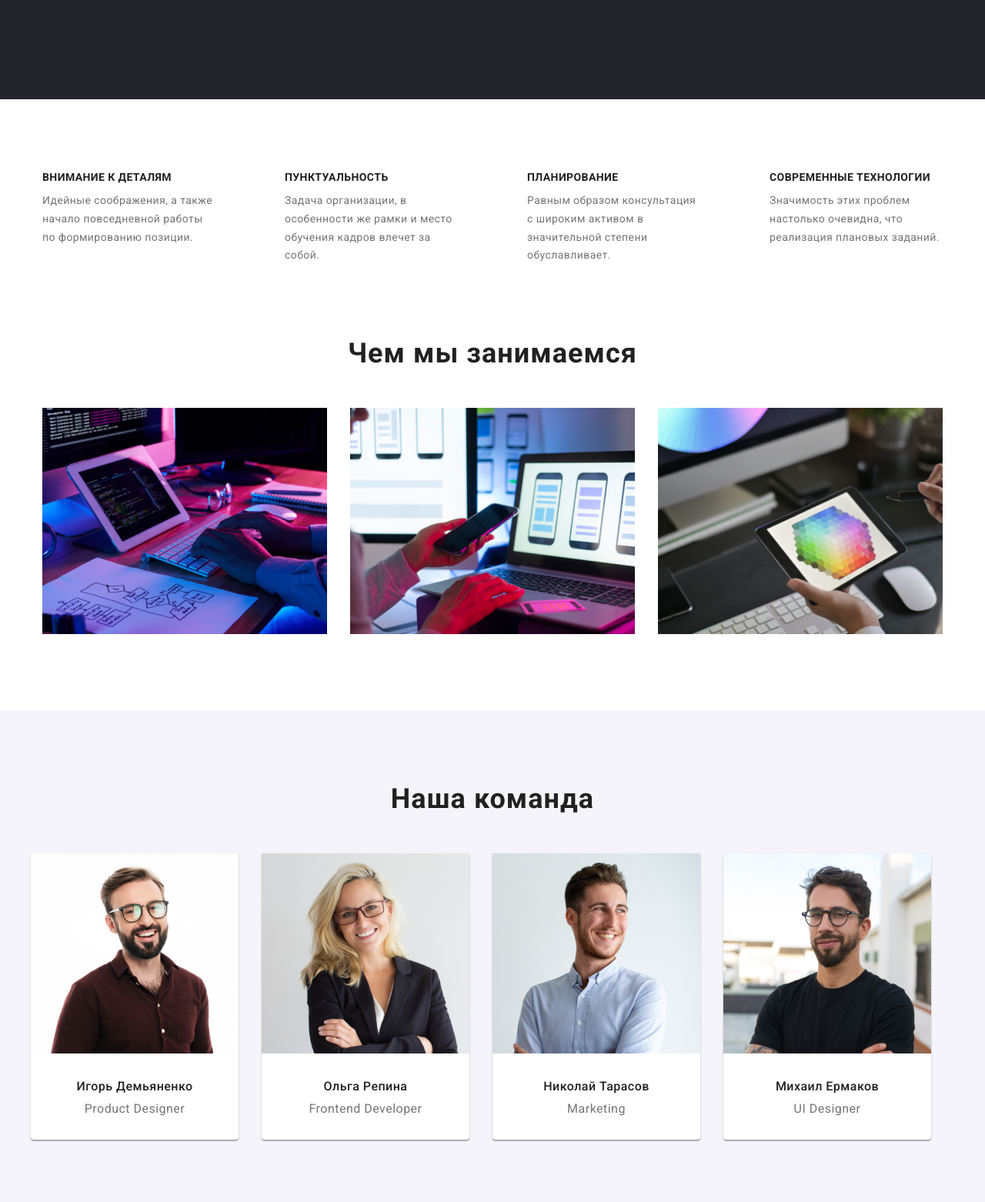
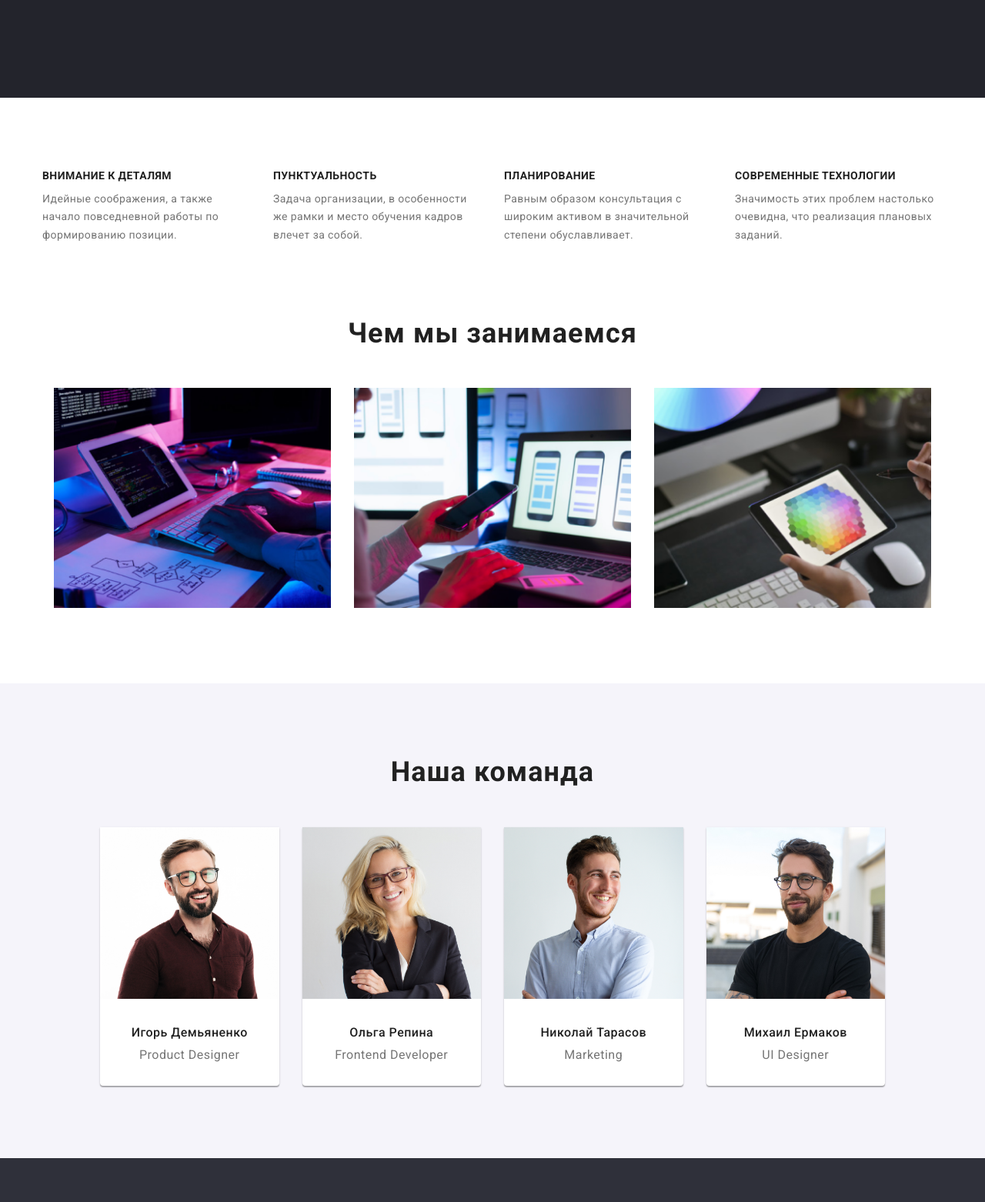
Before and after one commit to Tasadar2003/goit-markup-hw-03, a plain HTML site: page index.html in a window 1280 px wide. Shown: the part 560-2122 px from the top of the page at 77% size. Drawn offline with nearby package versions, Linux system fonts and the light colour scheme.

Commit message:
Add files via upload

```diff
--- a/css/styles.css
+++ b/css/styles.css
@@ -37,11 +37,16 @@ a {
 }
 
 ul,
-li,
 div,
-h2 {
+h2,
+p {
     margin: 0;
     padding: 0;
+}
+
+img {
+    width: 100%;
+    height: auto;
 }
 
 .navlink .current {
@@ -49,11 +54,15 @@ h2 {
 }
 
 .container {
-    width: 1230px;
+    width: 1200px;
     margin-left: auto;
     margin-right: auto;
     padding-left: 15px;
     padding-right: 15px;
+}
+
+.portfolio-main {
+    padding: 94px 0;
 }
 
 
@@ -90,17 +99,17 @@ header {
 }
 
 .navlink a {
+    display: block;
     font-weight: 500;
     font-size: 14px;
     line-height: 1.14;
     letter-spacing: 0.02em;
     color: var(--main-txt-cl);
-    display: block;
     padding: 32px 0;
     margin-right: 50px;
 }
 
-.navlink a :not(:last-child) {
+.navlink a:not(:last-child) {
     margin-right: 0;
 }
 
@@ -122,11 +131,17 @@ header {
     line-height: 1.14;
     letter-spacing: 0.02em;
     color: var(--fourth-txt-cl);
-    margin-right: 50px;
+    padding-right: 50px;
+    display: block;
+}
+
+.head-number {
+    padding-right: 0;
 }
 
 .head-mail:hover,
-.head-mail:active {
+.head-mail:active,
+.head-number:hover {
     color: var(--thirty-txt-cl);
 }
 
@@ -200,12 +215,10 @@ header {
     width: 1170px;
     gap: 30px;
     padding: 94px 0;
-    margin: 0 auto;
 }
 
 .adv-item {
-    width: 270px;
-    flex-basis: calc((100% - 270px) / 4);
+    width: calc(100% / 3 - 30px);
     margin: 0;
     display: block;
 }
@@ -245,10 +258,10 @@ header {
 
 .works {
     display: flex;
-    flex-wrap: wrap;
     margin: -15px;
     margin-right: auto;
     margin-left: auto;
+    padding-bottom: 94px;
 }
 
 .works:not(:last-child) {
@@ -256,7 +269,7 @@ header {
 }
 
 .work-img {
-    flex-basis: calc((100% - 370px) / 3);
+    width: calc(100% / 3 - 30px);
     margin: 15px;
 }
 
@@ -267,12 +280,12 @@ header {
     display: flex;
     flex-wrap: wrap;
     margin: -15px;
+    justify-content: center;
 }
 
 .team {
     background-color: var(--fourth-bg-cl);
     padding: 94px 0;
-    margin-top: 94px;
 }
 
 .team-list:not(:last-child) {
@@ -371,7 +384,7 @@ header {
 .filtr {
     display: flex;
     justify-content: center;
-    padding: 94px 0 50px;
+    margin-bottom: 50px;
 }
 
 .btn-filtr {
@@ -381,7 +394,6 @@ header {
     font-size: 16px;
     padding: 6px 22px;
     text-align: center;
-    margin-right: 8px;
     border: none;
 }
 
@@ -389,9 +401,8 @@ header {
     margin: 0;
 }
 
-.btn-filtr .current,
-.btn-filtr:hover,
-.btn-filtr:focus {
+.current-2:hover,
+.current-2:focus {
     background-color: var(--secondary-bg-cl);
     box-shadow: 0px 3px 1px rgba(0, 0, 0, 0.1), 0px 1px 2px rgba(0, 0, 0, 0.08), 0px 2px 2px rgba(0, 0, 0, 0.12);
     border-radius: 4px;
@@ -410,7 +421,7 @@ header {
     line-height: 2;
     letter-spacing: 0.06em;
     color: var(--main-txt-cl);
-    margin: 0;
+    margin-bottom: 4px;
 }
 
 .subtitle-project {
--- a/index.html
+++ b/index.html
@@ -9,7 +9,7 @@
     <link rel="preconnect" href="https://fonts.googleapis.com">
     <link rel="preconnect" href="https://fonts.gstatic.com" crossorigin>
     <link href="https://fonts.googleapis.com/css2?family=Raleway:wght@700&family=Roboto:wght@400;500;700&display=swap" rel="stylesheet">
-    <title>HomeWork №2-3</title>
+    <title>HomeWork №3</title>
     <!--Table styles CSS3 and NORMALIZATOR-->
     <link rel="stylesheet" href="https://cdnjs.cloudflare.com/ajax/libs/modern-normalize/1.0.0/modern-normalize.min.css">
     <link rel="stylesheet" href="./css/styles.css">
@@ -85,13 +85,13 @@
                 <h2 class="title-h2">Чем мы занимаемся</h2>
                 <ul class="works">
                     <li class="work-img">
-                        <img src="./images/index/Work/img-1.png" alt="высокая качество написанного кода" class="work-img-1" width="370" height="294" />
+                        <img src="./images/index/Work/img-1.png" alt="высокая качество написанного кода" />
                     </li>
                     <li class="work-img">
-                        <img src="./images/index/Work/img-3.png" alt="подбор макетов" width="370" height="294" />
+                        <img src="./images/index/Work/img-3.png" alt="подбор макетов" />
                     </li>
                     <li class="work-img">
-                        <img src="./images/index/Work/img-2.png" alt="подбор цветовой гаммы" width="370" height="294" />
+                        <img src="./images/index/Work/img-2.png" alt="подбор цветовой гаммы" />
                     </li>
                 </ul>
             </div>
@@ -104,7 +104,7 @@
                 <ul class="team-list">
                     <li class="team-item">
                         <div>
-                            <img src="./images/index/WorkGroup/img-1.jpg" alt="работник1" width="270" height="260" />
+                            <img src="./images/index/WorkGroup/img-1.jpg" alt="работник1" />
                         </div>
                         <div class="team-name">
                             <h3 class="team-title">Игорь Демьяненко</h3>
@@ -113,7 +113,7 @@
                     </li>
                     <li class="team-item">
                         <div>
-                            <img src="./images/index/WorkGroup/img-2.jpg" alt="работник2" width="270" height="260" />
+                            <img src="./images/index/WorkGroup/img-2.jpg" alt="работник2" />
                         </div>
                         <div class="team-name">
                             <h3 class="team-title">Ольга Репина</h3>
@@ -122,7 +122,7 @@
                     </li>
                     <li class="team-item">
                         <div>
-                            <img src="./images/index/WorkGroup/img-3.jpg" alt="работник3" width="270" height="260" />
+                            <img src="./images/index/WorkGroup/img-3.jpg" alt="работник3" />
                         </div>
                         <div class="team-name">
                             <h3 class="team-title">Николай Тарасов</h3>
@@ -131,7 +131,7 @@
                     </li>
                     <li class="team-item">
                         <div>
-                            <img src="./images/index/WorkGroup/img-4.jpg" alt="работник4" width="270" height="260" />
+                            <img src="./images/index/WorkGroup/img-4.jpg" alt="работник4" />
                         </div>
                         <div class="team-name">
                             <h3 class="team-title">Михаил Ермаков</h3>
```
Also changed, not shown: portfolio.html (+1 -1 lines).
